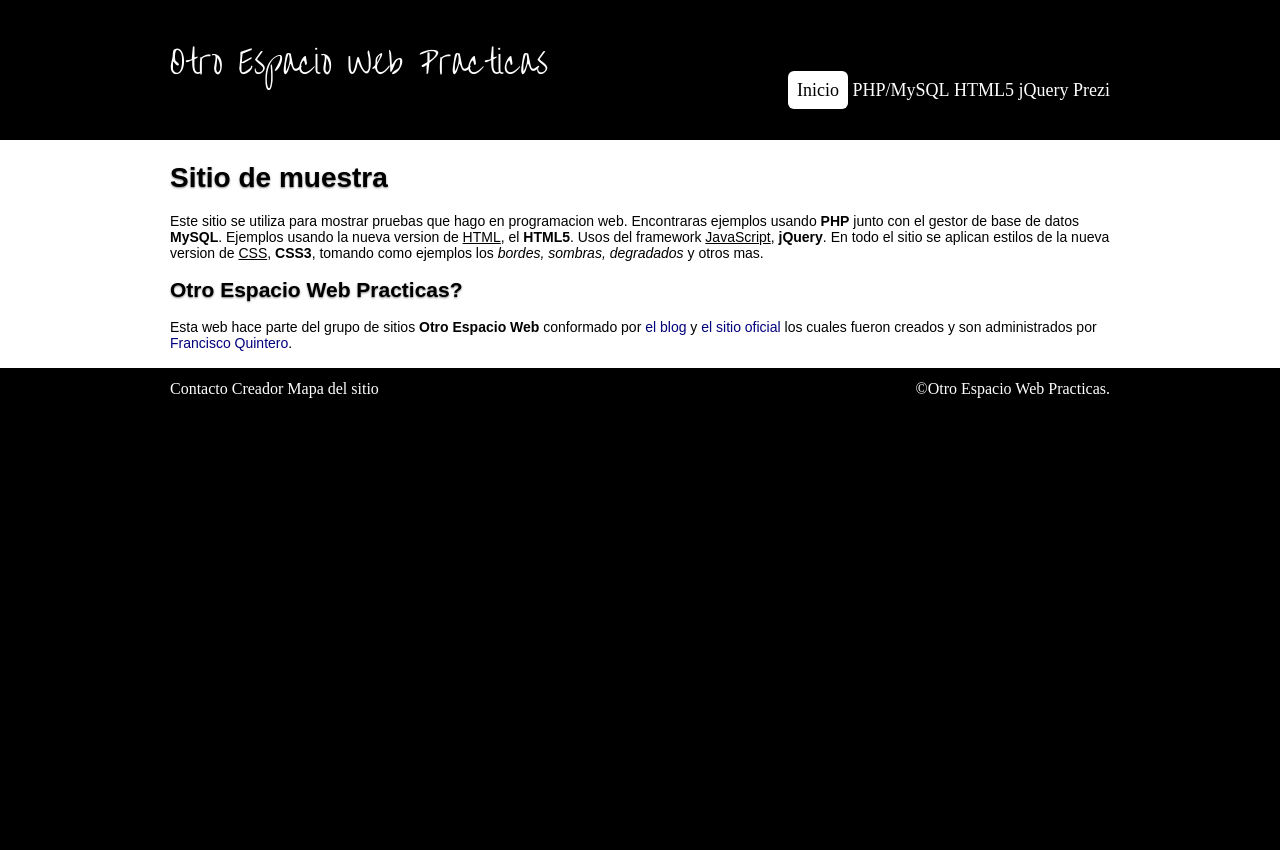
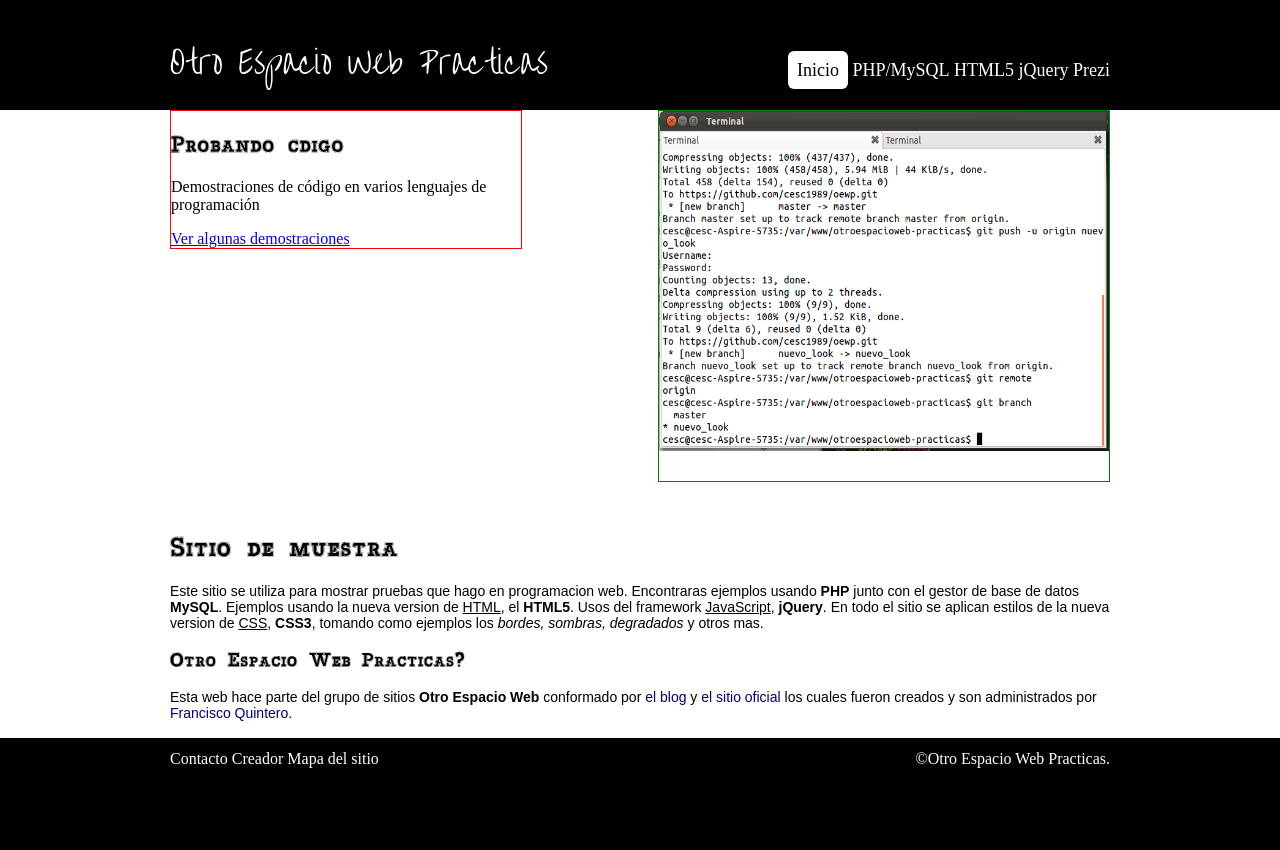
Before and after one commit to cesc1989/oewp, a PHP site: page / in a window 1280 px wide. Before the commit the page ends 398 px from the top, so only its background shows below. Run offline with PHP 8.4, Linux system fonts and the light colour scheme.

Commit message:
agregado inicios de slider

```diff
--- a/contacto.html
+++ b/contacto.html
@@ -41,8 +41,8 @@
 			</ul>
 		</div>
 	</div>
-</body>
 <script type="text/javascript" src="js/cufon-yui.js"></script>
 <script type="text/javascript" src="js/cufon-replace.js"></script>
 <script type="text/javascript" src="js/Bascula_400.font.js"></script>
+</body>
 </html>
--- a/css/estilo.css
+++ b/css/estilo.css
@@ -1,6 +1,6 @@
 @charset "utf-8";
 /*Resetear*/
-html,body,div,span,img,strong,fieldset,form,label,legend,table,caption,tbody,tfoot,thead,tr,th{
+html,body,div,span,img,strong,fieldset,form,label,aside,figure,legend,table,caption,tbody,tfoot,thead,tr,th{
 	margin:0;
 	padding:0;
 	border:0;
@@ -41,17 +41,37 @@ caption{
 }
 /*ESTRUCTURA*/
 #contenedor-cabeza{
-	height:140px;
+	height:110px;
 }
 #contenedor-pie{
-	height:120px;
+	height:100px;
 	color: #fff;
+}
+#slider{
+	height: 400px;
+	background-color: #fff;
+}
+#slider aside{
+	width: 350px;
+	display: inline-block;
+	float: left;
+	border: 1px solid red;
+}
+#slider figure{
+	display: inline-block;
+	float: right;
+	height: 370px;
+	border: 1px solid green;
+}
+#slider figure img{
+	width: 450px;
+	height: 340px;
 }
 #contenedor-cuerpo{
 	padding: 3px;
 	font-family: 'Arial','Helvetica','sans-serif' !important;
 	font-size:14px;
-	height:auto;
+	min-height:auto;
 	background-color: #fff;
 }
 #contenedor-cuerpo a{
@@ -85,7 +105,7 @@ caption{
 }
 nav{
 	float: right;
-	margin-top: 80px;
+	margin-top: 60px;
 	font-size: 18px;
 }
 nav ul.menu, ul.menu{
--- a/index.html
+++ b/index.html
@@ -41,6 +41,16 @@
 			</nav>
 		</div>
 	</div>
+	<div id="slider">
+		<div class="envoltura">
+			<figure><img src="imagenes/programacion.png" /></figure>
+			<aside>
+				<h2>Probando c&oacute;digo</h2>
+				<p>Demostraciones de c&oacute;digo en varios lenguajes de programaci&oacute;n</p>
+				<a href="#">Ver algunas demostraciones</a>
+			</aside>
+		</div>
+	</div>
 	<div id="contenedor-cuerpo">
 		<div class="envoltura">
 			<h1>Sitio de muestra</h1>
@@ -62,5 +72,8 @@
 			</ul>
 		</div>
 	</div>
+<script type="text/javascript" src="js/cufon-yui.js"></script>
+<script type="text/javascript" src="js/cufon-replace.js"></script>
+<script type="text/javascript" src="js/Bascula_400.font.js"></script>
 </body>
 </html>
--- a/js/cufon-replace.js
+++ b/js/cufon-replace.js
@@ -1 +1 @@
-Cufon.replace('.menu a,#menu a, h1, h2', { fontFamily: 'Bascula', hover:true });
+Cufon.replace('h1, h2', { fontFamily: 'Bascula', hover:true });
```
Also changed, not shown: imagenes/programacion.png (added).
